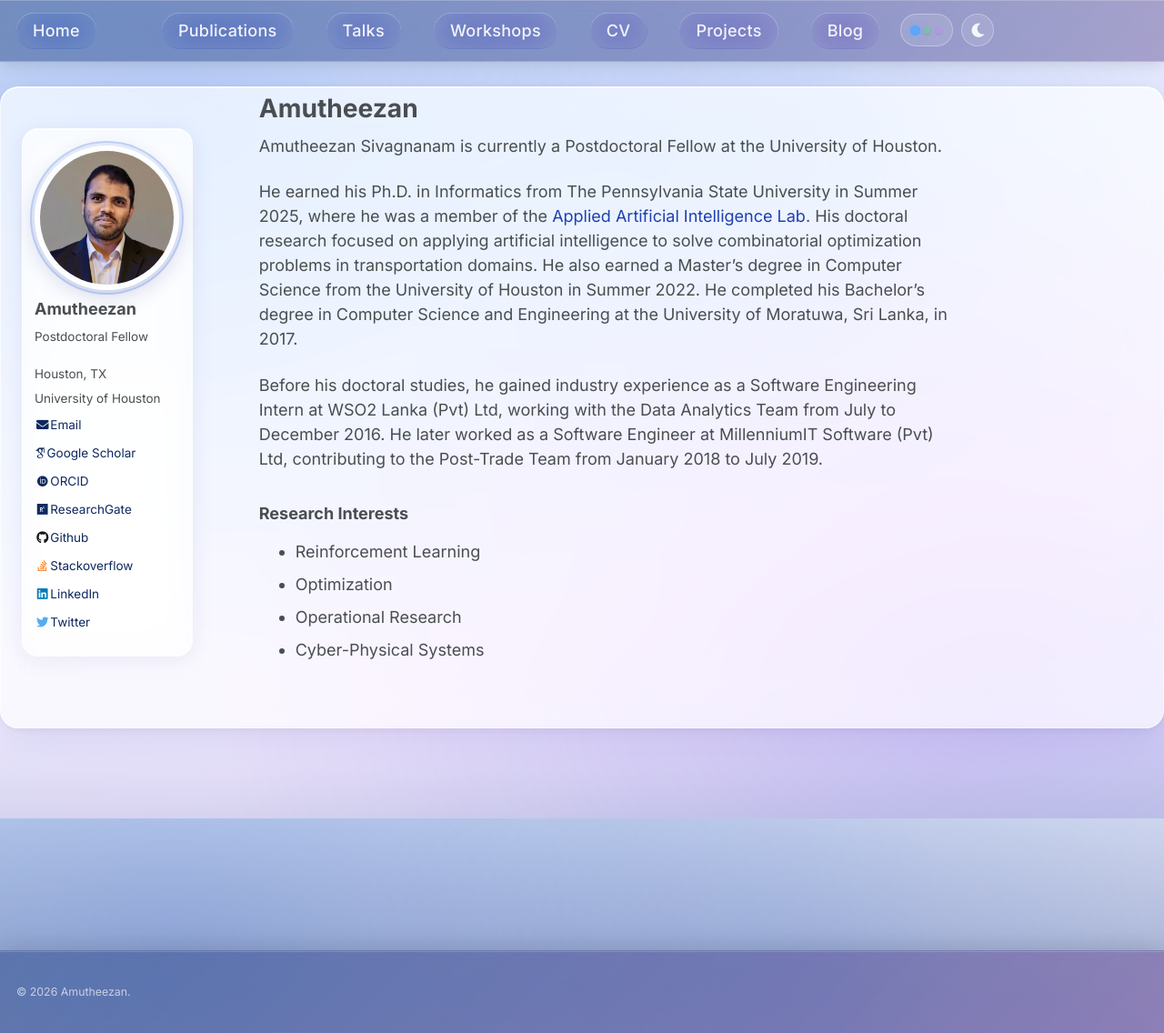
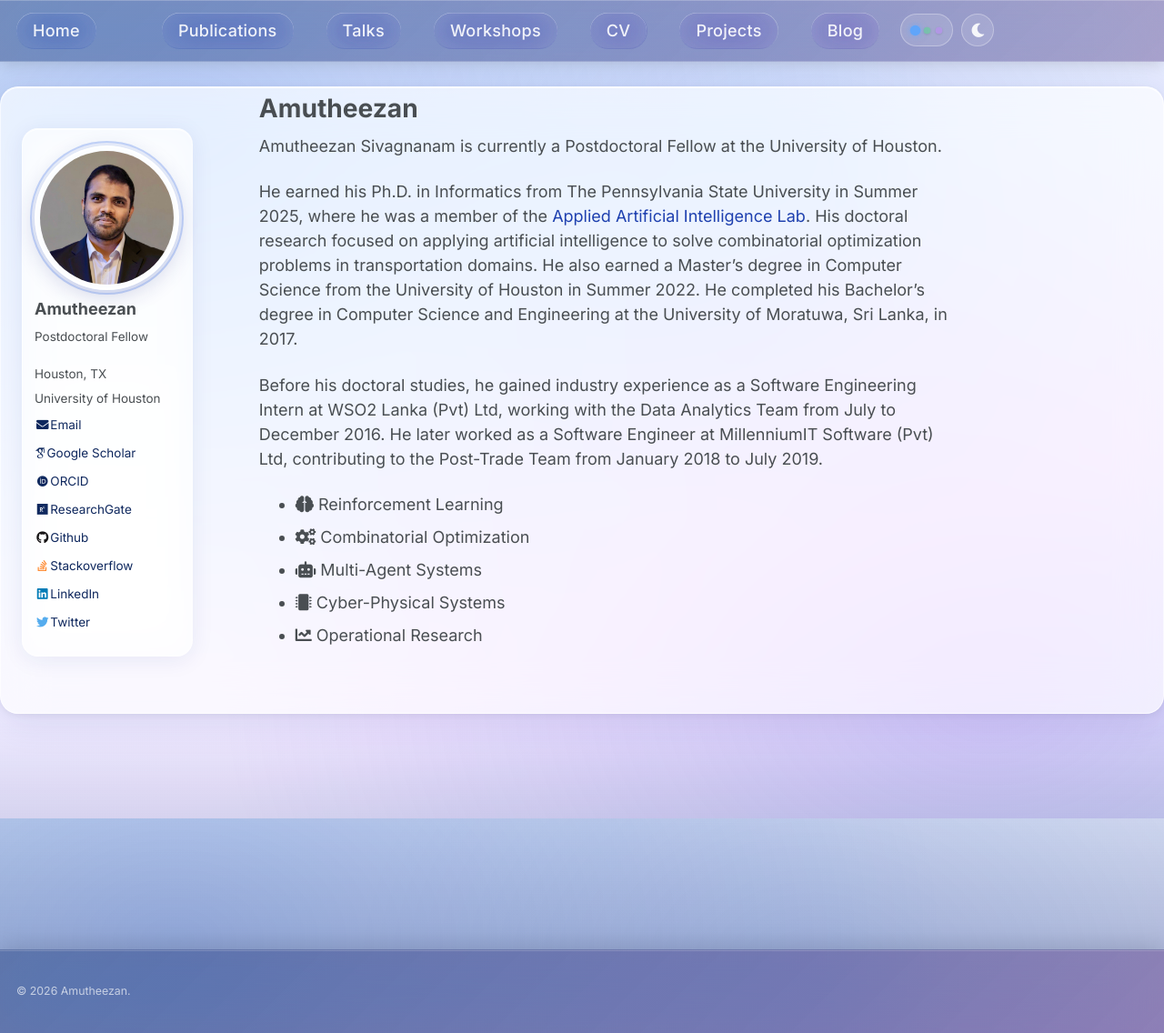
Before and after one commit to Amutheezan/amutheezan.github.io, a Jekyll site: the page built from _pages/about.md, in a window 1280 px wide and 1136 px high. Shown: the whole window at 91% size. Built offline with Jekyll 4.4.1, drawn with Linux system fonts in a browser that asks for light colours; some web fonts are replaced.

Commit message:
Refactor research interests to HTML list format
Updated research interests section to use list format with icons.

```diff
--- a/_pages/about.md
+++ b/_pages/about.md
@@ -14,8 +14,23 @@ He earned his Ph.D. in Informatics from The Pennsylvania State University in Sum
 
 Before his doctoral studies, he gained industry experience as a Software Engineering Intern at WSO2 Lanka (Pvt) Ltd, working with the Data Analytics Team from July to December 2016. He later worked as a Software Engineer at MillenniumIT Software (Pvt) Ltd, contributing to the Post-Trade Team from January 2018 to July 2019.
 
-### Research Interests
-* Reinforcement Learning
-* Optimization
-* Operational Research
-* Cyber-Physical Systems
+<!-- ══════════════════════════════════════════════════════════════
+     RESEARCH INTEREST CHIPS
+     ══════════════════════════════════════════════════════════════ -->
+<ul class="home-chips" aria-label="Research interests">
+  <li class="home-chip home-chip--blue">
+    <i class="fas fa-brain" aria-hidden="true"></i> Reinforcement Learning
+  </li>
+  <li class="home-chip home-chip--purple">
+    <i class="fas fa-cogs" aria-hidden="true"></i> Combinatorial Optimization
+  </li>
+  <li class="home-chip home-chip--blue">
+    <i class="fas fa-robot" aria-hidden="true"></i> Multi-Agent Systems
+  </li>
+  <li class="home-chip home-chip--purple">
+    <i class="fas fa-microchip" aria-hidden="true"></i> Cyber-Physical Systems
+  </li>
+  <li class="home-chip home-chip--green">
+    <i class="fas fa-chart-line" aria-hidden="true"></i> Operational Research
+  </li>
+</ul>
```
